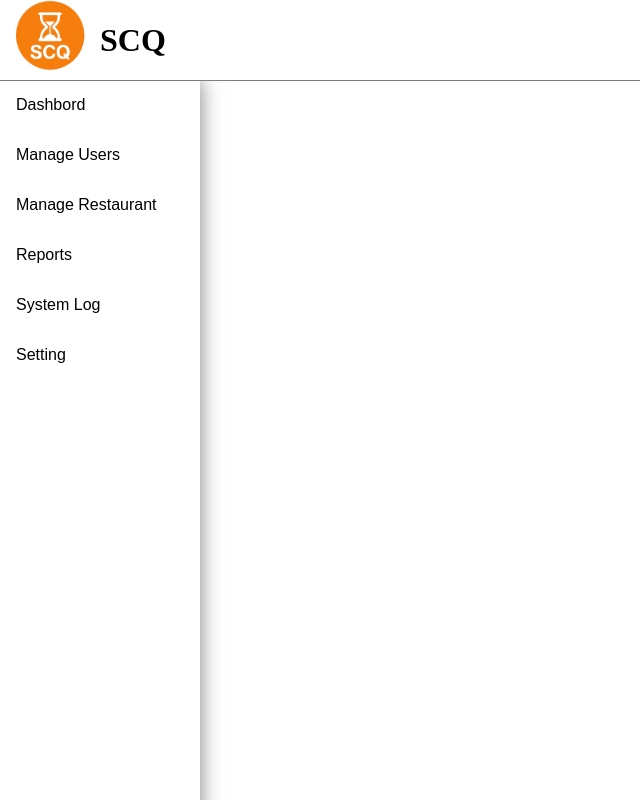
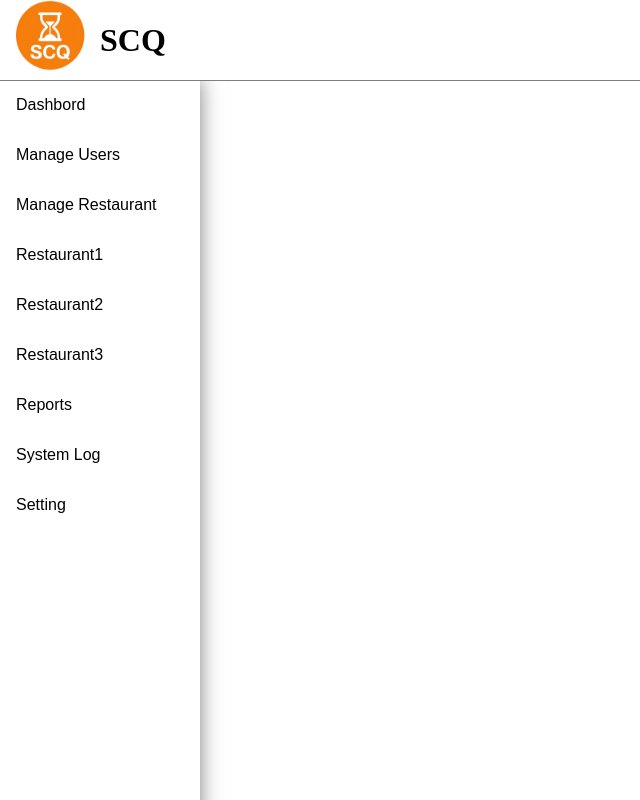
Before and after one commit to techasit5415/SCQ, a SvelteKit app: page /homeadmin in a window 1280 px wide. Both pictures are taken after a click on the button "Manage Restaurant". Shown: the whole page, without its empty margins (0-640 px from the left). Built offline with nearby package versions, Linux system fonts and the light colour scheme.

Commit message:
add hidden menubar

```diff
--- a/src/routes/homeadmin/+page.svelte
+++ b/src/routes/homeadmin/+page.svelte
@@ -1,8 +1,23 @@
-<!-- <h1>hello world from admin</h1> -->
-<div class="menu-bar">
+<script>
+    function restaurantMenu() {
+        var x = document.getElementById("hiddenbar-container");
+        if (x.style.display === "none" || x.style.display === "") {
+            x.style.display = "block";
+        } else {
+            x.style.display = "none";
+        }
+    }
+</script>
+
+<div id="menubar" class="menubar">
     <button type="button">Dashbord</button>
     <button type="button">Manage Users</button>
-    <button type="button">Manage Restaurant</button>
+    <button type="button" on:click={restaurantMenu}>Manage Restaurant</button>
+    <label id="hiddenbar-container">
+        <button type="button">Restaurant1</button>
+        <button type="button">Restaurant2</button>
+        <button type="button">Restaurant3</button>
+    </label>
     <button type="button">Reports</button>
     <button type="button">System Log</button>
     <button type="button">Setting</button>
@@ -33,20 +48,23 @@
         width: 100px;
         height: 100px;
     }
-    .menu-bar {
+    .menubar {
         height: 100%;
         width: 200px;
-        /* border-right: 1px solid #7f7f7f; */
         box-shadow: 0 0 20px rgba(0, 0, 0, 0.5);
         background: white;
         position: fixed;
         top: 10%;
+
         left: 0;
+    }
+    label {
+        display: none;
     }
     button {
         width: 100%;
         padding: 1rem;
-        background-color: white;
+        background-color: rgb(255, 255, 255);
         border: none;
         font-size: 1rem;
         cursor: pointer;
```
